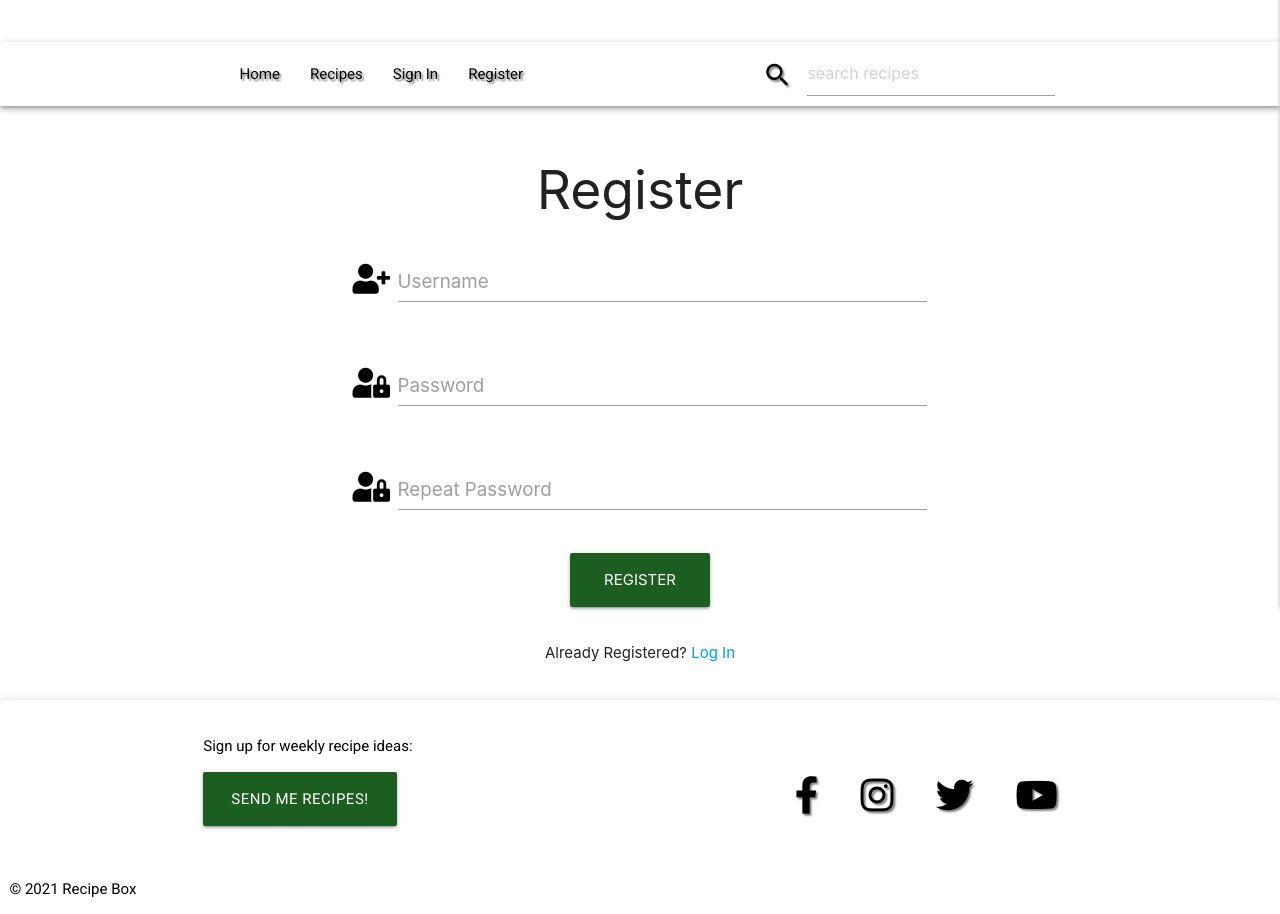
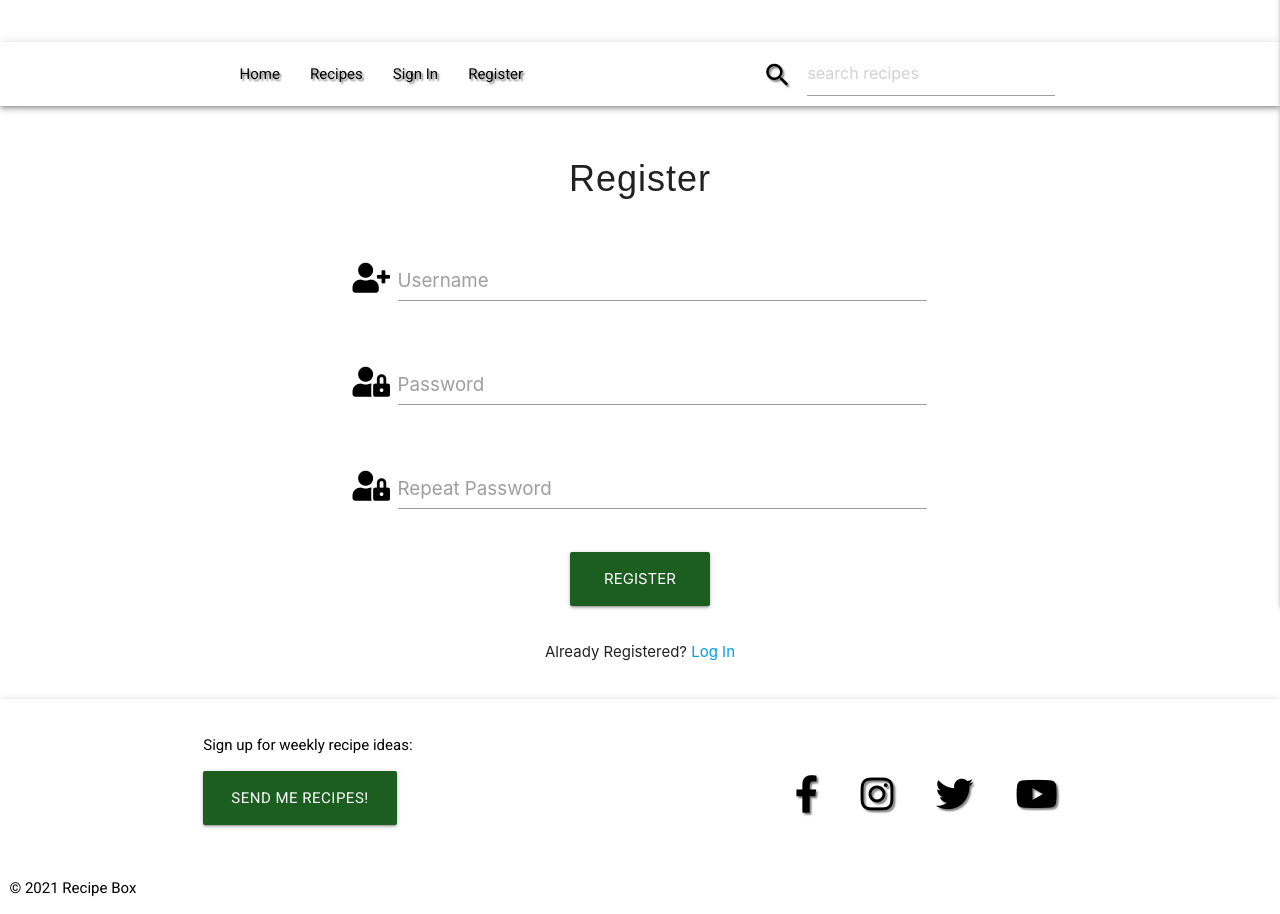
Before and after one commit to theopmw/recipe-box, a Flask app: page /register in a window 1280 px wide. Shown: the part 253-1167 px from the top of the page. Run offline with Flask 2, Linux system fonts and the light colour scheme; some libraries are stand-ins or nearby versions; some web fonts are replaced.

Commit message:
Fix page headings

```diff
--- a/templates/create_recipe.html
+++ b/templates/create_recipe.html
@@ -1,7 +1,11 @@
 {% extends "base.html" %}
 {% block content %}
 
-<h2 class="center-align font-rozha-one page-heading">Create a Recipe</h2>
+<div class="row">
+    <div class="col s12 center-align font-rozha-one">
+        <h2 class="page-heading">Create a Recipe</h2>
+    </div>
+</div>
 
 <form action="" method="POST" class="font-roboto">
     {{ form.csrf_token }}
--- a/templates/delete_recipe.html
+++ b/templates/delete_recipe.html
@@ -1,7 +1,11 @@
 {% extends "base.html" %}
 {% block content %}
 
-<h2 class="center-align">Create a Recipe</h2>
+<div class="row">
+    <div class="col s12 center-align font-rozha-one">
+        <h2 class="page-heading">Delete Recipe</h2>
+    </div>
+</div>
 
 <form action="" method="POST">
     {{ form.csrf_token }}
--- a/templates/edit_recipe.html
+++ b/templates/edit_recipe.html
@@ -1,7 +1,11 @@
 {% extends "base.html" %}
 {% block content %}
 
-<h2 class="center-align">Edit a Recipe</h2>
+<div class="row">
+    <div class="col s12 center-align font-rozha-one">
+        <h2 class="page-heading">Edit a Recipe</h2>
+    </div>
+</div>
 
 <form action="" method="POST">
     {{ form.csrf_token }}
--- a/templates/index.html
+++ b/templates/index.html
@@ -3,7 +3,7 @@
 
 <div class="row">
     <div class="col s12 center-align font-rozha-one">
-        <h3 class="page-heading">Today's Top Picks:</h3>
+        <h2 class="page-heading">Today's Top Picks:</h2>
     </div>
 </div>
 
--- a/templates/login.html
+++ b/templates/login.html
@@ -1,7 +1,11 @@
 {% extends "base.html" %}
 {% block content %}
 
-<h2 class="center-align">Sign In</h2>
+<div class="row">
+    <div class="col s12 center-align font-rozha-one">
+        <h2 class="page-heading">Sign In</h2>
+    </div>
+</div>
 
 <form action="" method="POST">
     {{ form.csrf_token }}
--- a/templates/profile.html
+++ b/templates/profile.html
@@ -3,7 +3,7 @@
 
 <div class="row">
     <div class="col s12 center-align font-rozha-one">
-      <h3 class="page-heading">{{ username }}'s Recipe Box</h3>
+      <h2 class="page-heading">{{ username }}'s Recipe Box</h2>
     </div>
 </div>
 
--- a/templates/recipes.html
+++ b/templates/recipes.html
@@ -3,7 +3,7 @@
 
 <div class="row">
   <div class="col s12 center-align font-rozha-one">
-    <h3 class="page-heading">All Recipes</h3>
+    <h2 class="page-heading">All Recipes</h2>
   </div>
 </div>
 
--- a/templates/register.html
+++ b/templates/register.html
@@ -1,7 +1,11 @@
 {% extends "base.html" %}
 {% block content %}
 
-<h2 class="center-align">Register</h2>
+<div class="row">
+    <div class="col s12 center-align font-rozha-one">
+        <h2 class="page-heading">Register</h2>
+    </div>
+</div>
 
 <form action="" method="POST">
     {{ form.csrf_token }}
--- a/templates/search.html
+++ b/templates/search.html
@@ -3,7 +3,7 @@
 
 <div class="row">
   <div class="col s12 center-align font-rozha-one">
-    <h3 class="page-heading">Results for "{{ query }}":</h3>
+    <h2 class="page-heading">Results for "{{ query }}":</h2>
   </div>
 </div>
 
```
